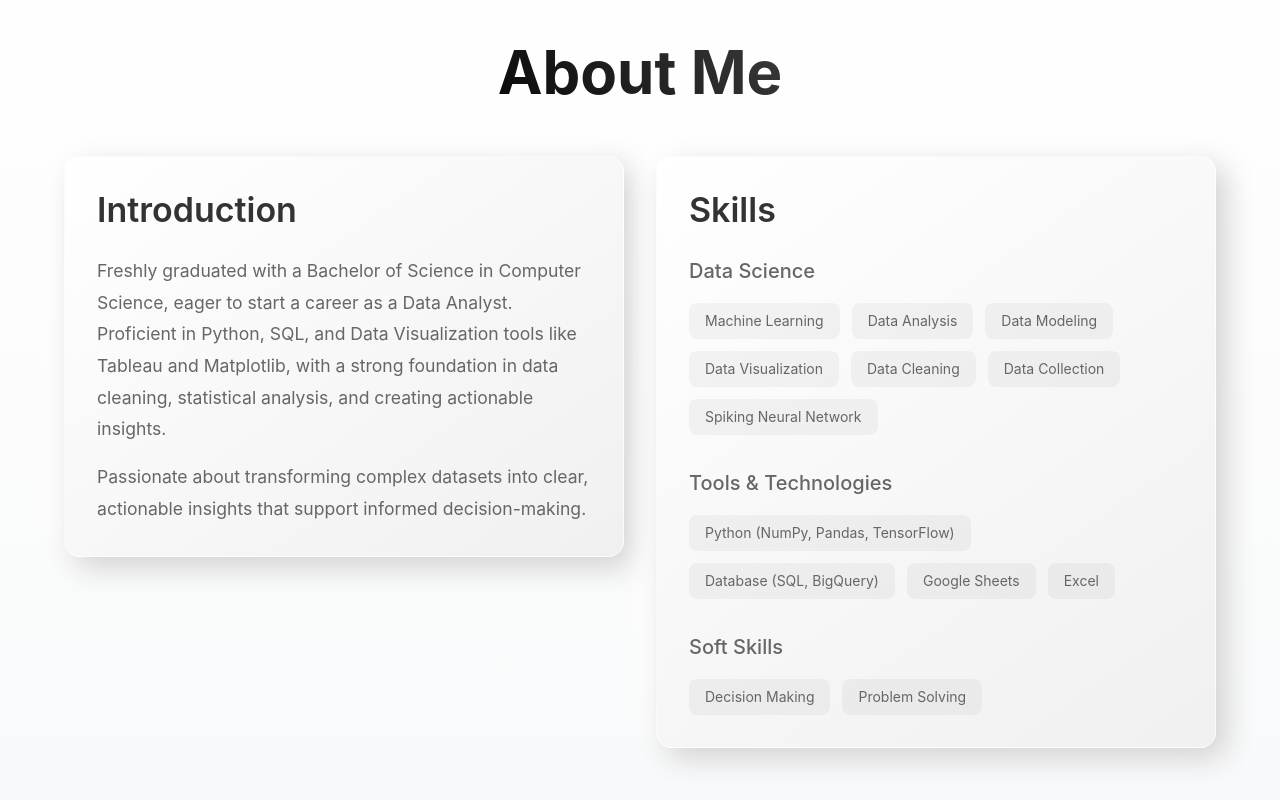
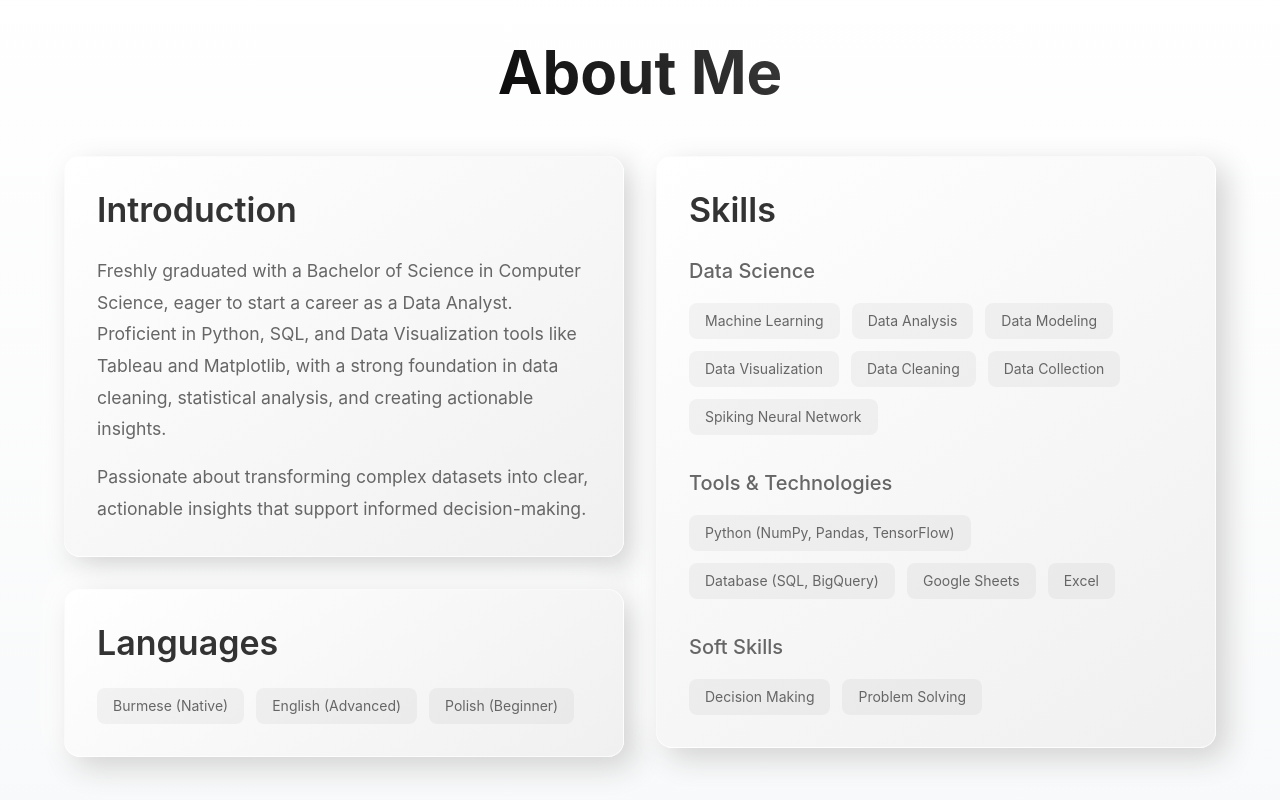
Before and after one commit to MinKhantSoeOke/Portfolio, a React (Vite) app: page / in a window 1280 px wide. Shown: the part 860-1660 px from the top of the page. Built offline with nearby package versions, Linux system fonts and the light colour scheme.

Commit message:
Update About and Projects sections with new content and add project images

```diff
--- a/src/components/About.jsx
+++ b/src/components/About.jsx
@@ -63,6 +63,8 @@ const About = () => {
 
           <Grid container spacing={4}>
             <Grid item xs={12} md={6}>
+              <Grid container spacing={4} direction="column">
+                <Grid item xs={12}>
                   <motion.div
                     initial={{ opacity: 0, x: -50 }}
                     whileInView={{ opacity: 1, x: 0 }}
@@ -120,7 +122,91 @@ const About = () => {
                   </motion.div>
                 </Grid>
 
-            <Grid item xs={12} md={6}>
+                <Grid item xs={12}>
+                  <motion.div
+                    initial={{ opacity: 0, x: -50 }}
+                    whileInView={{ opacity: 1, x: 0 }}
+                    transition={{ duration: 0.5, delay: 0.2 }}
+                    viewport={{ once: true }}
+                  >
+                    <Paper
+                      elevation={0}
+                      sx={{
+                        p: 4,
+                        height: '100%',
+                        borderRadius: 4,
+                        background: 'linear-gradient(145deg, #ffffff, #f0f0f0)',
+                        backdropFilter: 'blur(10px)',
+                        border: '1px solid rgba(255, 255, 255, 0.6)',
+                        boxShadow: '10px 10px 30px #d1d1d1, -10px -10px 30px #ffffff',
+                        transition: 'transform 0.3s ease-in-out',
+                        '&:hover': {
+                          transform: 'translateY(-5px)'
+                        }
+                      }}
+                    >
+                      <Typography
+                        variant="h4"
+                        sx={{
+                          mb: 3,
+                          fontWeight: 600,
+                          color: '#333',
+                        }}
+                      >
+                        Languages
+                      </Typography>
+                      <Box
+                        sx={{
+                          display: 'flex',
+                          flexWrap: 'wrap',
+                          gap: 1.5,
+                        }}
+                      >
+                        {[
+                          { lang: 'Burmese', level: 'Native' },
+                          { lang: 'English', level: 'Advanced' },
+                          { lang: 'Polish', level: 'Beginner' }
+                        ].map((item, index) => (
+                          <motion.div
+                            key={item.lang}
+                            initial={{ opacity: 0, scale: 0.8 }}
+                            whileInView={{ opacity: 1, scale: 1 }}
+                            transition={{
+                              duration: 0.3,
+                              delay: index * 0.1,
+                            }}
+                            viewport={{ once: true }}
+                          >
+                            <Paper
+                              elevation={0}
+                              sx={{
+                                px: 2,
+                                py: 1,
+                                borderRadius: 2,
+                                backgroundColor: 'rgba(0, 0, 0, 0.04)',
+                                color: '#666',
+                                transition: 'all 0.3s ease-in-out',
+                                '&:hover': {
+                                  backgroundColor: 'rgba(0, 0, 0, 0.08)',
+                                  transform: 'translateY(-2px)',
+                                  boxShadow: '0 4px 8px rgba(0,0,0,0.1)',
+                                },
+                              }}
+                            >
+                              <Typography variant="body2">
+                                {item.lang} ({item.level})
+                              </Typography>
+                            </Paper>
+                          </motion.div>
+                        ))}
+                      </Box>
+                    </Paper>
+                  </motion.div>
+                </Grid>
+              </Grid>
+            </Grid>
+
+            <Grid item xs={12} md={6} sx={{ order: { xs: 1, md: 2 } }}>
               <motion.div
                 initial={{ opacity: 0, x: 50 }}
                 whileInView={{ opacity: 1, x: 0 }}
--- a/src/components/Projects.jsx
+++ b/src/components/Projects.jsx
@@ -2,6 +2,8 @@ import React from 'react';
 import { Box, Container, Typography, Paper, Grid } from '@mui/material';
 import { motion } from 'framer-motion';
 import AGHLogo from '../assets/AGH_logo.png';
+import PedestrianDetection from '../assets/pedestrian_detection.jpeg';
+import TravelItinerary from '../assets/travel_itinerary.png';
 
 const Projects = () => {
   const projects = [
@@ -11,6 +13,13 @@ const Projects = () => {
       organization: 'AGH University of Science and Technology',
       description: 'Conducted research on quality of Dynamic Vision Sensors (DVS) and RGB cameras for low-latency object detection in autonomous vehicles. Developed synthetic AEDAT datasets using v2e software and evaluated their quality through metrics such as Mean Squared Error (MSE), Structural Similarity Index (SSIM), polarity accuracy, and temporal precision. This work improved dataset reliability and enhanced model performance by optimizing event-based data processing pipelines.',
       skills: ['Dataset Quality Verification', 'Event-based Vision', 'Low-latency Object Detection', 'Verification Metrics', 'Data Visualization']
+    },
+    {
+      title: 'Crowdsourced Travel Itinerary Site',
+      period: 'Oct 2024 - Dec 2024',
+      organization: 'AGH University of Science and Technology',
+      description: 'Developed a collaborative platform for travellers to crowdsource and customize travel itineraries. Designed an intuitive user interface using Figma, focusing on seamless user experience for itinerary creation and sharing. Implemented features for real-time itinerary updates, voting, commenting and recommendations. Optimized design for accessibility and cross-device compatibility to enhance engagement and usability.',
+      skills: ['Figma', 'UI/UX Design', 'Collaborative Platforms', 'Real-Time Features']
     }
   ];
 
@@ -62,7 +71,7 @@ const Projects = () => {
                   <Paper
                     elevation={0}
                     sx={{
-                      p: 4,
+                      p: { xs: 3, md: 4 },
                       borderRadius: 4,
                       background: 'linear-gradient(145deg, #ffffff, #f0f0f0)',
                       backdropFilter: 'blur(10px)',
@@ -71,18 +80,51 @@ const Projects = () => {
                       transition: 'transform 0.3s ease-in-out',
                       '&:hover': {
                         transform: 'translateY(-5px)'
-                      }
+                      },
+                      display: 'flex',
+                      flexDirection: { xs: 'column', md: 'row' },
+                      gap: { xs: 3, md: 4 }
                     }}
                   >
-                    <Box sx={{ display: 'flex', alignItems: 'center', mb: 2 }}>
+                    <Box
+                      sx={{
+                        width: { xs: '100%', md: '300px' },
+                        height: { xs: '200px', md: '300px' },
+                        flexShrink: 0,
+                        borderRadius: 2,
+                        overflow: 'hidden',
+                        boxShadow: '0 4px 8px rgba(0,0,0,0.1)'
+                      }}
+                    >
+                      <img
+                        src={index === 0 ? PedestrianDetection : TravelItinerary}
+                        alt={index === 0 ? "Pedestrian Detection" : "Travel Itinerary"}
+                        style={{
+                          width: '100%',
+                          height: '100%',
+                          objectFit: 'cover'
+                        }}
+                      />
+                    </Box>
+                    <Box sx={{ flex: 1 }}>
+                      <Box sx={{
+                        display: 'flex',
+                        alignItems: { xs: 'flex-start', md: 'center' },
+                        flexDirection: { xs: 'column', md: 'row' },
+                        mb: 2,
+                        gap: { xs: 1, md: 2 }
+                      }}>
                         <img
                           src={AGHLogo}
                           alt="AGH University Logo"
-                        style={{ height: '50px', marginRight: '16px' }}
+                          style={{ height: '40px' }}
                         />
                         <Typography
                           variant="h5"
-                        sx={{ fontWeight: 600 }}
+                          sx={{
+                            fontWeight: 600,
+                            fontSize: { xs: '1.25rem', md: '1.5rem' }
+                          }}
                         >
                           {project.title}
                         </Typography>
@@ -141,6 +183,7 @@ const Projects = () => {
                           </Paper>
                         ))}
                       </Box>
+                    </Box>
                   </Paper>
                 </motion.div>
               </Grid>
```
Also changed, not shown: src/assets/pedestrian_detection.jpeg (added), src/assets/travel_itinerary.png (added). Lines whose indentation alone changed are shown as unchanged.
